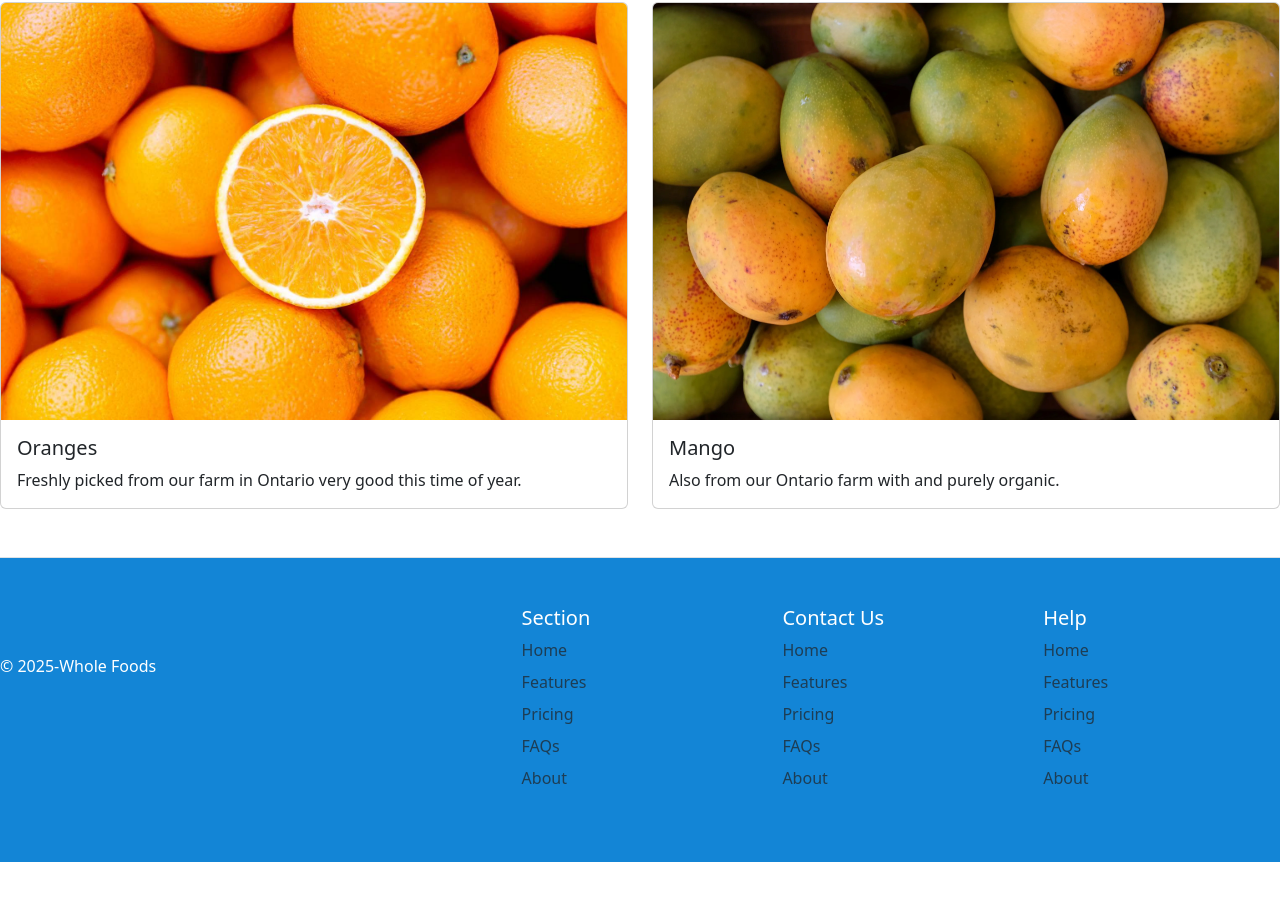
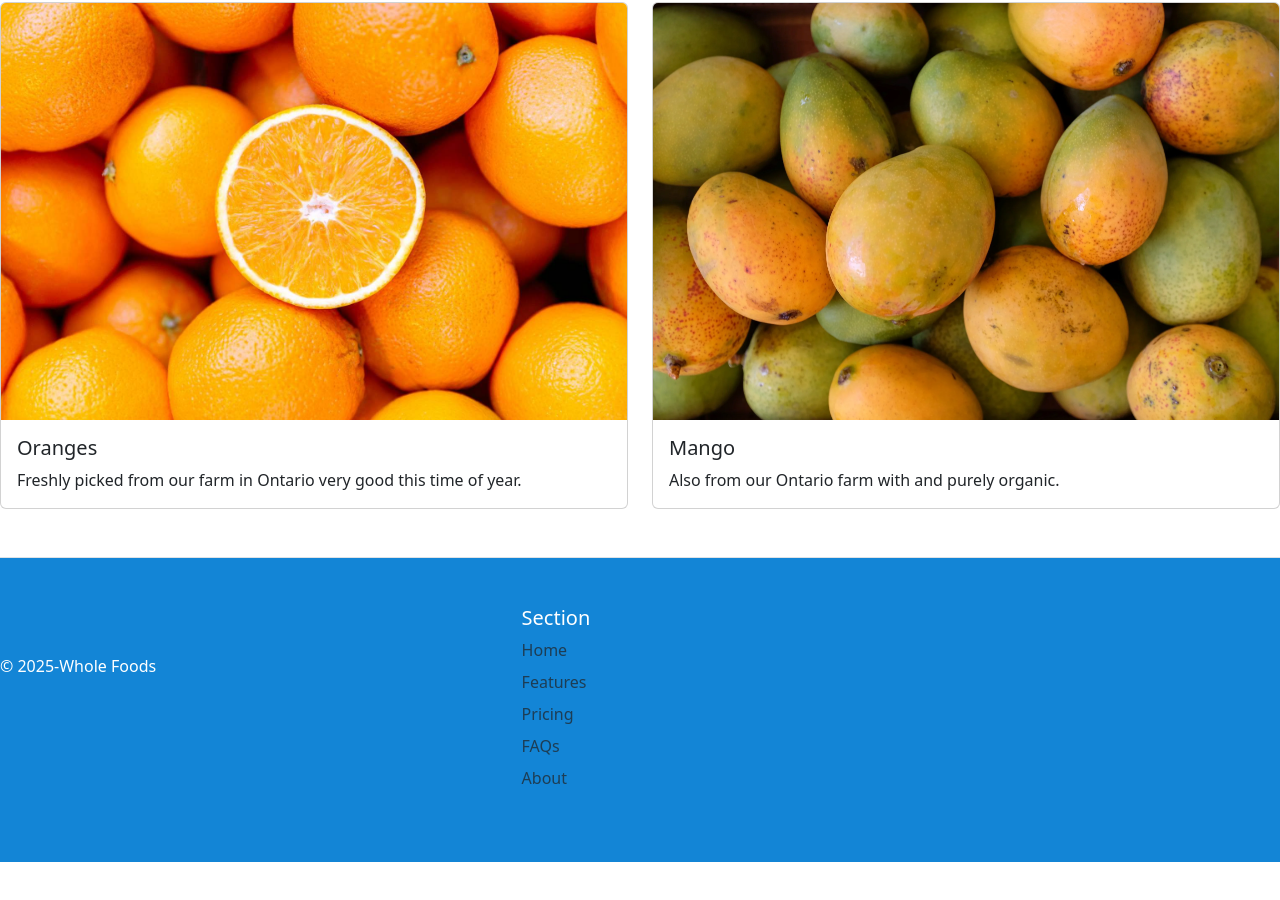
Before and after one commit to shaanskooner-cell/Whole_Food, a plain HTML site: page index.html in a window 1280 px wide. Shown: the part 1379-2279 px from the top of the page. Drawn offline with nearby package versions, Linux system fonts and the light colour scheme.

Commit message:
first commit

```diff
--- a/index.html
+++ b/index.html
@@ -164,46 +164,6 @@
           </li>
         </ul>
       </div>
-      <div class="col mb-3">
-        <h5>Contact Us</h5>
-        <ul class="nav flex-column">
-          <li class="nav-item mb-2">
-            <a href="#" class="nav-link p-0 text-body-secondary">Home</a>
-          </li>
-          <li class="nav-item mb-2">
-            <a href="#" class="nav-link p-0 text-body-secondary">Features</a>
-          </li>
-          <li class="nav-item mb-2">
-            <a href="#" class="nav-link p-0 text-body-secondary">Pricing</a>
-          </li>
-          <li class="nav-item mb-2">
-            <a href="#" class="nav-link p-0 text-body-secondary">FAQs</a>
-          </li>
-          <li class="nav-item mb-2">
-            <a href="#" class="nav-link p-0 text-body-secondary">About</a>
-          </li>
-        </ul>
-      </div>
-      <div class="col mb-3">
-        <h5>Help</h5>
-        <ul class="nav flex-column">
-          <li class="nav-item mb-2">
-            <a href="#" class="nav-link p-0 text-body-secondary">Home</a>
-          </li>
-          <li class="nav-item mb-2">
-            <a href="#" class="nav-link p-0 text-body-secondary">Features</a>
-          </li>
-          <li class="nav-item mb-2">
-            <a href="#" class="nav-link p-0 text-body-secondary">Pricing</a>
-          </li>
-          <li class="nav-item mb-2">
-            <a href="#" class="nav-link p-0 text-body-secondary">FAQs</a>
-          </li>
-          <li class="nav-item mb-2">
-            <a href="#" class="nav-link p-0 text-body-secondary">About</a>
-          </li>
-        </ul>
-      </div>
     </footer>
     <script
       src="https://cdn.jsdelivr.net/npm/bootstrap@5.3.8/dist/js/bootstrap.bundle.min.js"
```
